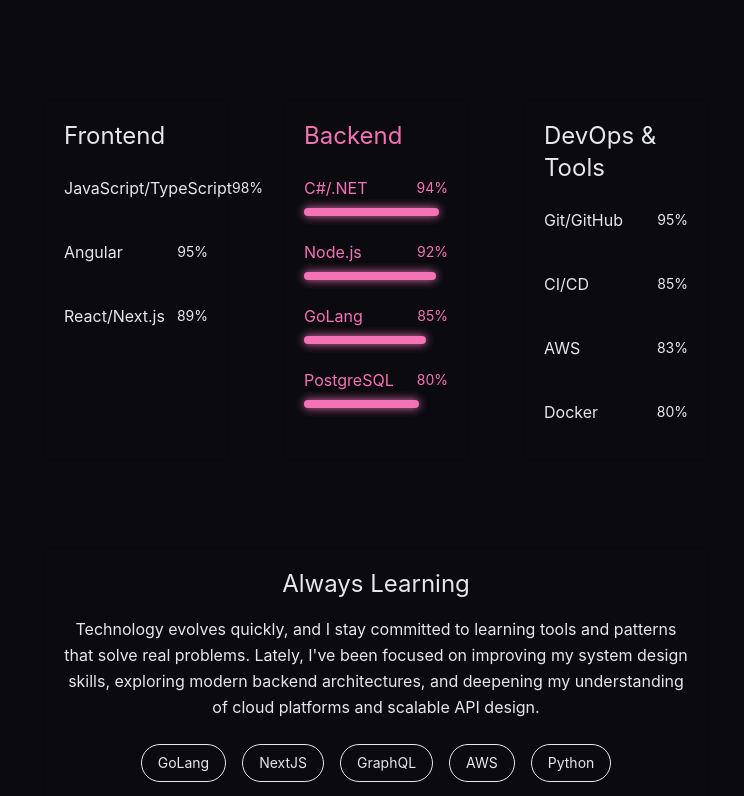
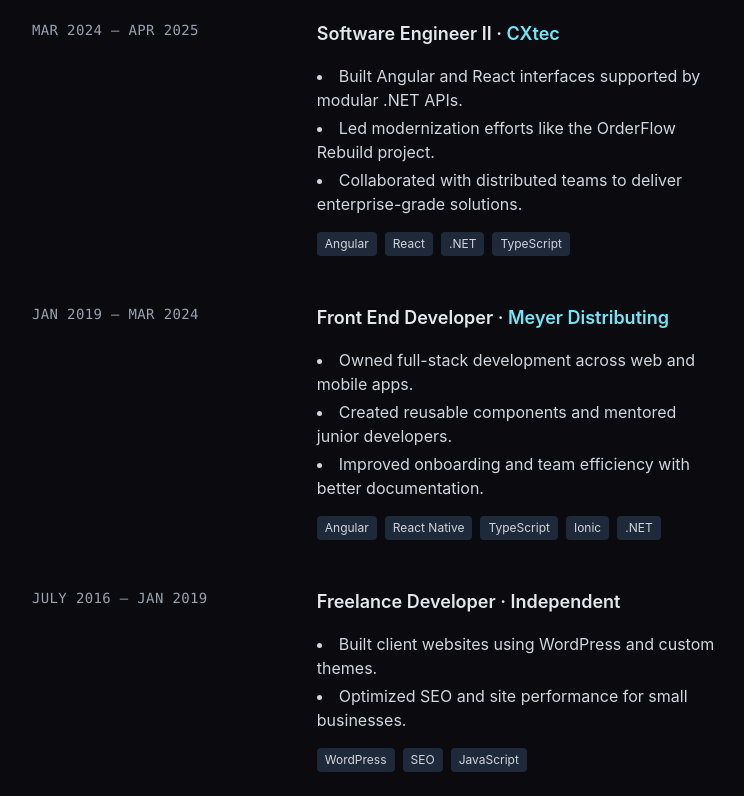
Before and after one commit to Travisaurus-Rex/portfolio, a Next.js app: page / in a window 1280 px wide. Shown: the part 1164-1960 px from the top of the page, without its empty margins (424-1168 px from the left). Built offline with nearby package versions, Linux system fonts and the light colour scheme.

Commit message:
add work experience component

```diff
--- a/src/app/page.tsx
+++ b/src/app/page.tsx
@@ -3,11 +3,13 @@ import About from "@/components/About";
 import Skills from "@/components/Skills";
 import Projects from "@/components/Projects";
 import Contact from "@/components/Contact";
+import Work from "@/components/Work";
 
 export default function Home() {
   return (
     <>
       <section id="about" className="section"><About /></section>
+      <section id="skills" className="section"><Work /></section>
       <section id="skills" className="section"><Skills /></section>
       <section id="projects" className="section"><Projects /></section>
       <section id="contact" className="section"><Contact /></section>
--- /dev/null
+++ b/src/components/Work.tsx
@@ -0,0 +1,101 @@
+// src/components/Work.tsx
+export default function Work() {
+  const jobs = [
+    {
+      title: "Software Engineer II",
+      company: "CXtec",
+      link: "https://www.cxtec.com/",
+      range: "Mar 2024 – Apr 2025",
+      bullets: [
+        "Built Angular and React interfaces supported by modular .NET APIs.",
+        "Led modernization efforts like the OrderFlow Rebuild project.",
+        "Collaborated with distributed teams to deliver enterprise-grade solutions.",
+      ],
+      tech: ["Angular", "React", ".NET", "TypeScript"],
+    },
+    {
+      title: "Front End Developer",
+      company: "Meyer Distributing",
+      link: "https://www.meyerdistributing.com/",
+      range: "Jan 2019 – Mar 2024",
+      bullets: [
+        "Owned full-stack development across web and mobile apps.",
+        "Created reusable components and mentored junior developers.",
+        "Improved onboarding and team efficiency with better documentation.",
+      ],
+      tech: ["Angular", "React Native", "TypeScript", "Ionic", ".NET"],
+    },
+    {
+      title: "Freelance Developer",
+      company: "Independent",
+      range: "July 2016 – Jan 2019",
+      bullets: [
+        "Built client websites using WordPress and custom themes.",
+        "Optimized SEO and site performance for small businesses.",
+      ],
+      tech: ["WordPress", "SEO", "JavaScript"],
+    },
+    {
+      title: "Front End Developer Intern",
+      company: "Rapsew",
+      range: "Mar 2016 – July 2016",
+      bullets: [
+        "Assisted in UI development and feature implementation.",
+        "Collaborated with senior developers on debugging and testing.",
+      ],
+      tech: ["HTML", "CSS", "JavaScript"],
+    },
+  ];
+
+  return (
+    <section id="work" className="max-w-3xl mx-auto px-4 py-16">
+      <h2 className="text-2xl font-bold mb-12">Work Experience</h2>
+      <div className="space-y-12">
+        {jobs.map((job, idx) => (
+          <div key={idx} className="grid grid-cols-5 gap-6">
+            {/* Date */}
+            <div className="col-span-2 text-sm text-gray-400 font-mono uppercase tracking-wide">
+              {job.range}
+            </div>
+
+            {/* Job Content */}
+            <div className="col-span-3 space-y-4">
+              <h3 className="font-semibold text-lg">
+                {job.title} ·{" "}
+                {job.link ? (
+                  <a
+                    href={job.link}
+                    target="_blank"
+                    rel="noopener noreferrer"
+                    className="text-sky-400 hover:underline"
+                  >
+                    {job.company}
+                  </a>
+                ) : (
+                  job.company
+                )}
+              </h3>
+
+              <ul className="list-disc list-inside space-y-1 text-gray-300">
+                {job.bullets.map((b, i) => (
+                  <li key={i}>{b}</li>
+                ))}
+              </ul>
+
+              <div className="flex flex-wrap gap-2">
+                {job.tech.map((t, i) => (
+                  <span
+                    key={i}
+                    className="text-xs bg-gray-800 text-gray-300 px-2 py-1 rounded"
+                  >
+                    {t}
+                  </span>
+                ))}
+              </div>
+            </div>
+          </div>
+        ))}
+      </div>
+    </section>
+  );
+}
```
